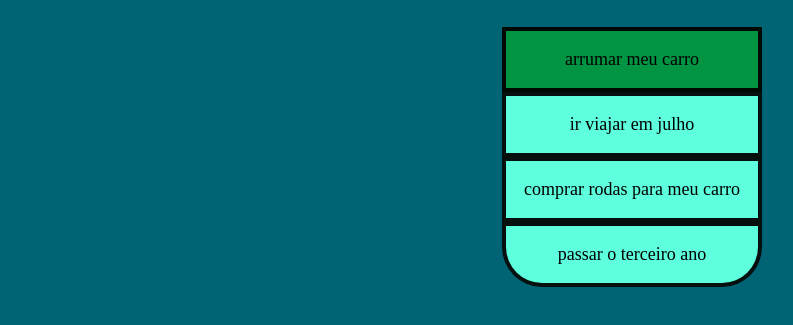
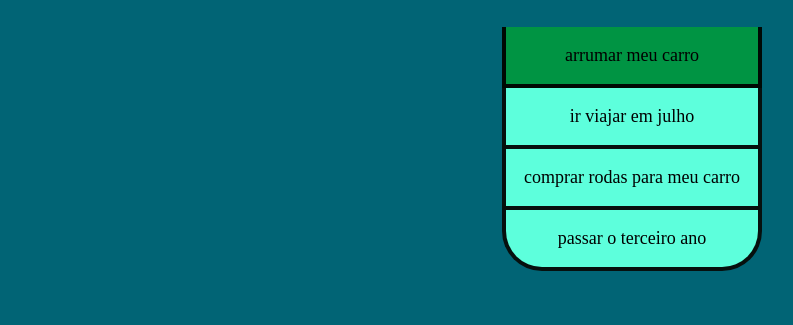
Before and after one commit to yuri07br/2024-3b-meus-projetos-de-vida, a plain HTML site: page index.html in a window 1280 px wide. Shown: the part 83-408 px from the top of the page, without its empty margins (8-801 px from the left). Drawn offline with Linux system fonts and the light colour scheme; a web font is replaced by a local one.

Commit message:
Add files via upload

```diff
--- a/style.css
+++ b/style.css
@@ -44,7 +44,7 @@ body{
     border-bottom: 4px solid var(--verde-claro);
     border-left: 4px solid var(--verde-claro);
     border-right: 4px solid var(--verde-claro);
-    border-top: 4px solid var(--verde-claro);
+    border-top: none;
 }
 .botoes{
     display: block;
```
